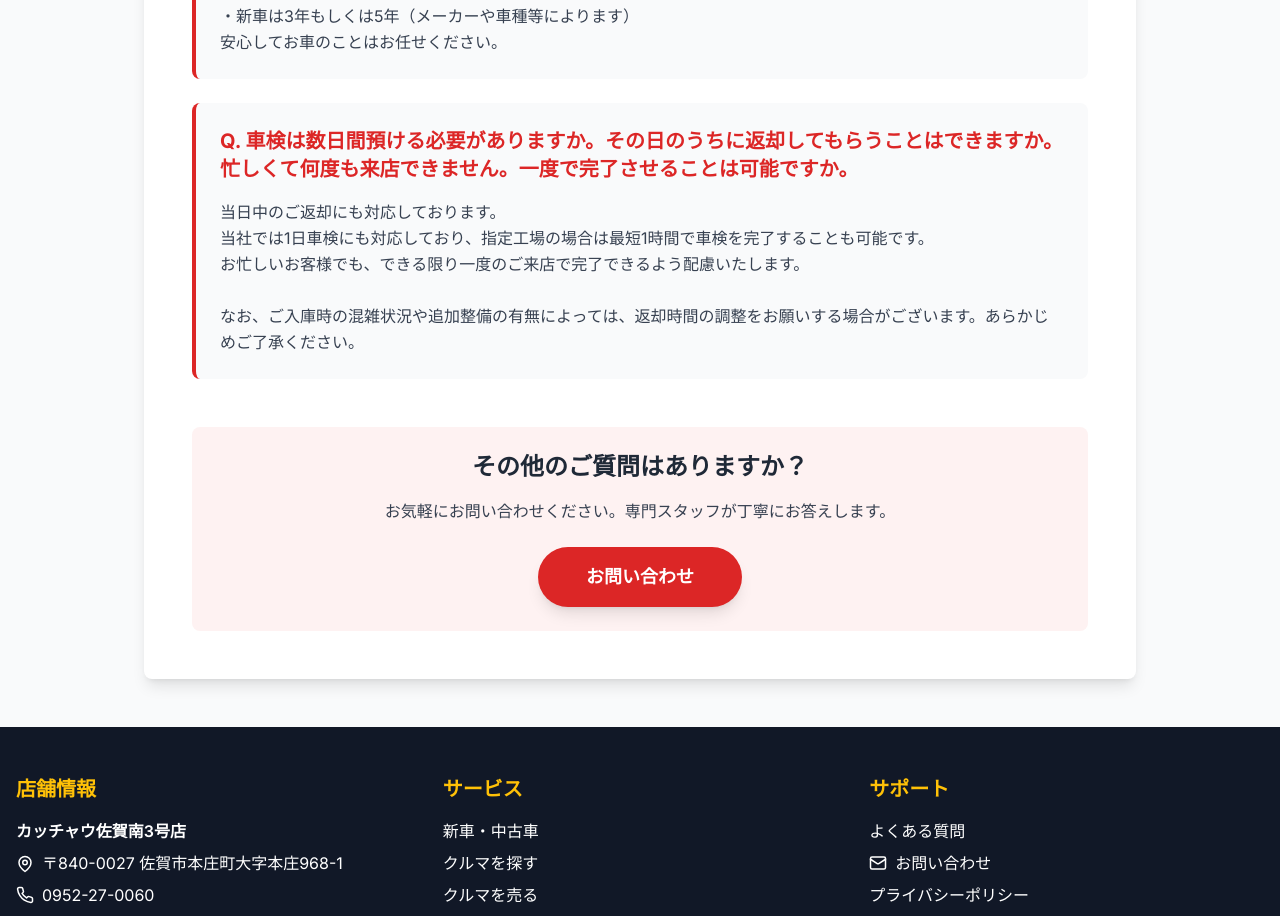
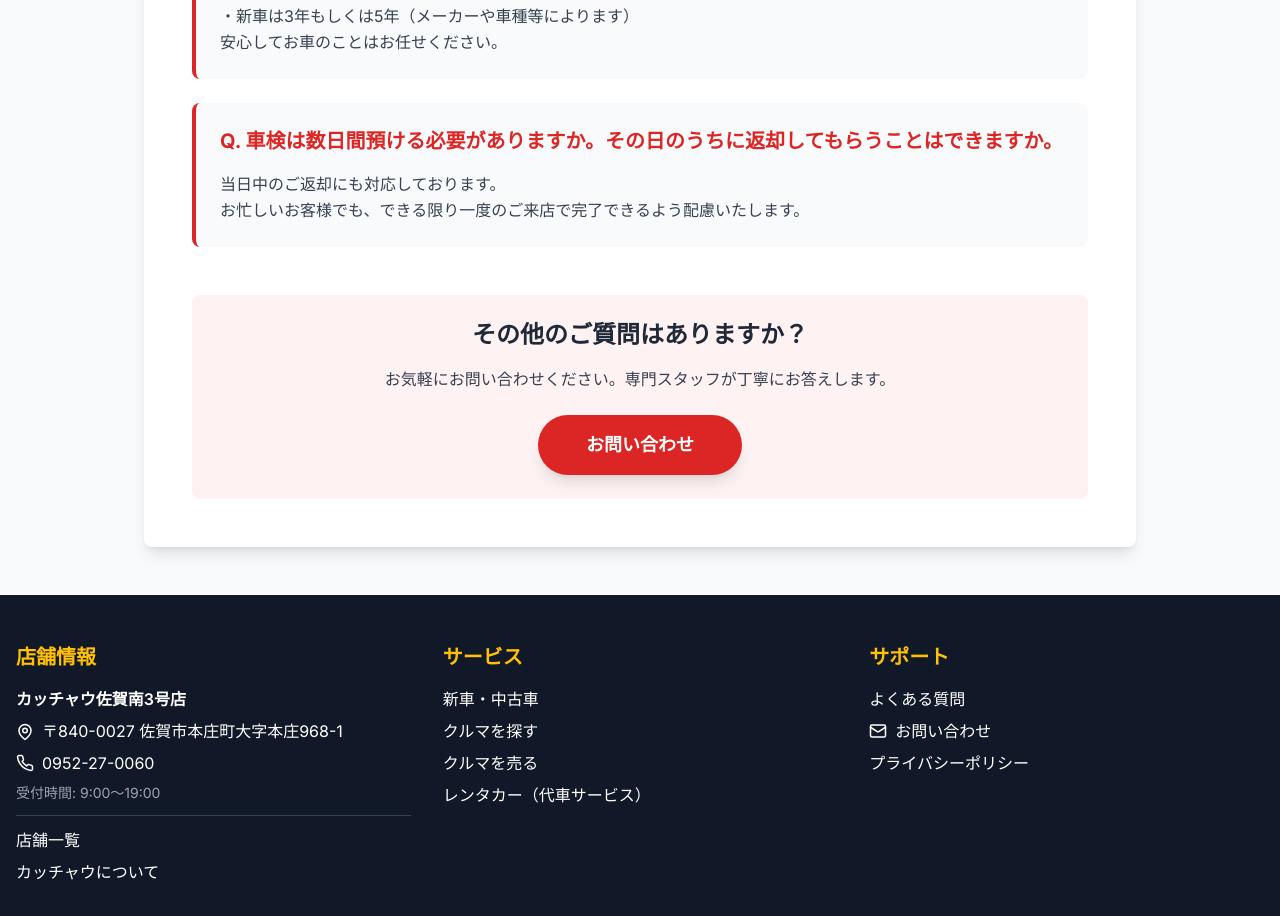
Before and after one commit to homepagebusinessfc-debug/homepage-business-project, a Next.js app: page /question in a window 1280 px wide. Shown: the part 2149-3065 px from the top of the page. Built offline with nearby package versions, Linux system fonts and the light colour scheme.

Commit message:
Update file page.tsx

```diff
--- a/app/question/page.tsx
+++ b/app/question/page.tsx
@@ -51,10 +51,10 @@ export default function QuestionPage() {
       ]
     },
     {
-      question: '車検は数日間預ける必要がありますか。その日のうちに返却してもらうことはできますか。忙しくて何度も来店できません。一度で完了させることは可能ですか。',
+      question: '車検は数日間預ける必要がありますか。その日のうちに返却してもらうことはできますか。',
       answer: [
         {
-          content: '当日中のご返却にも対応しております。\n当社では1日車検にも対応しており、指定工場の場合は最短1時間で車検を完了することも可能です。\nお忙しいお客様でも、できる限り一度のご来店で完了できるよう配慮いたします。\n\nなお、ご入庫時の混雑状況や追加整備の有無によっては、返却時間の調整をお願いする場合がございます。あらかじめご了承ください。'
+          content: '当日中のご返却にも対応しております。\nお忙しいお客様でも、できる限り一度のご来店で完了できるよう配慮いたします。'
         }
       ]
     }
```
